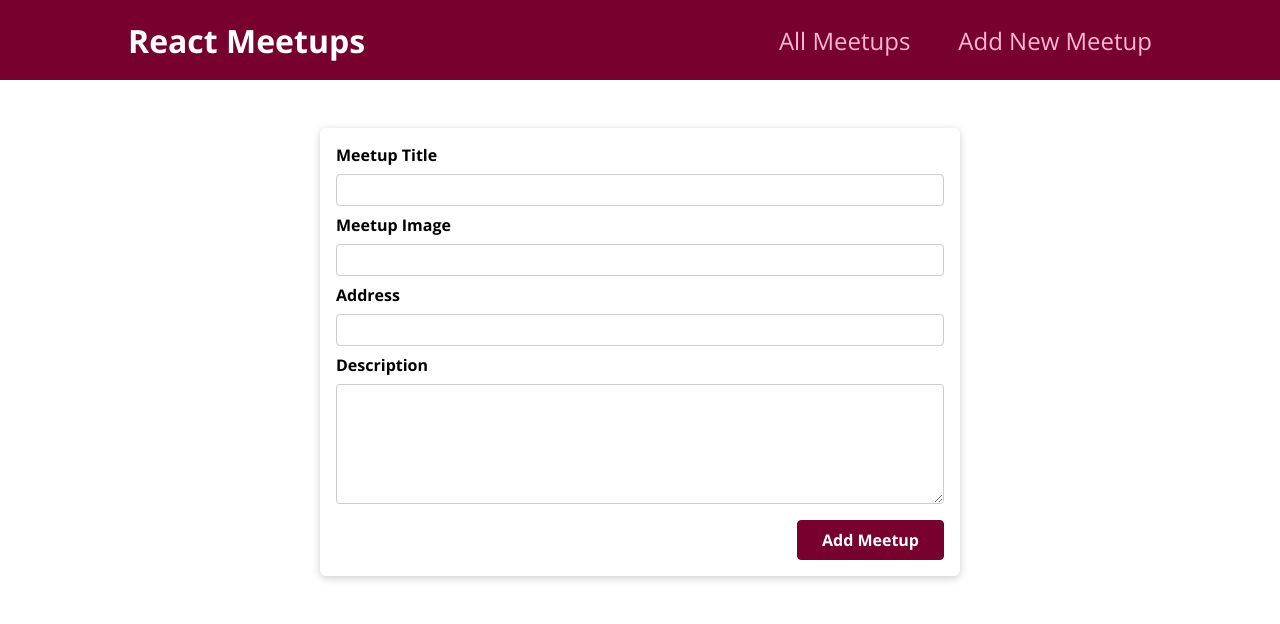
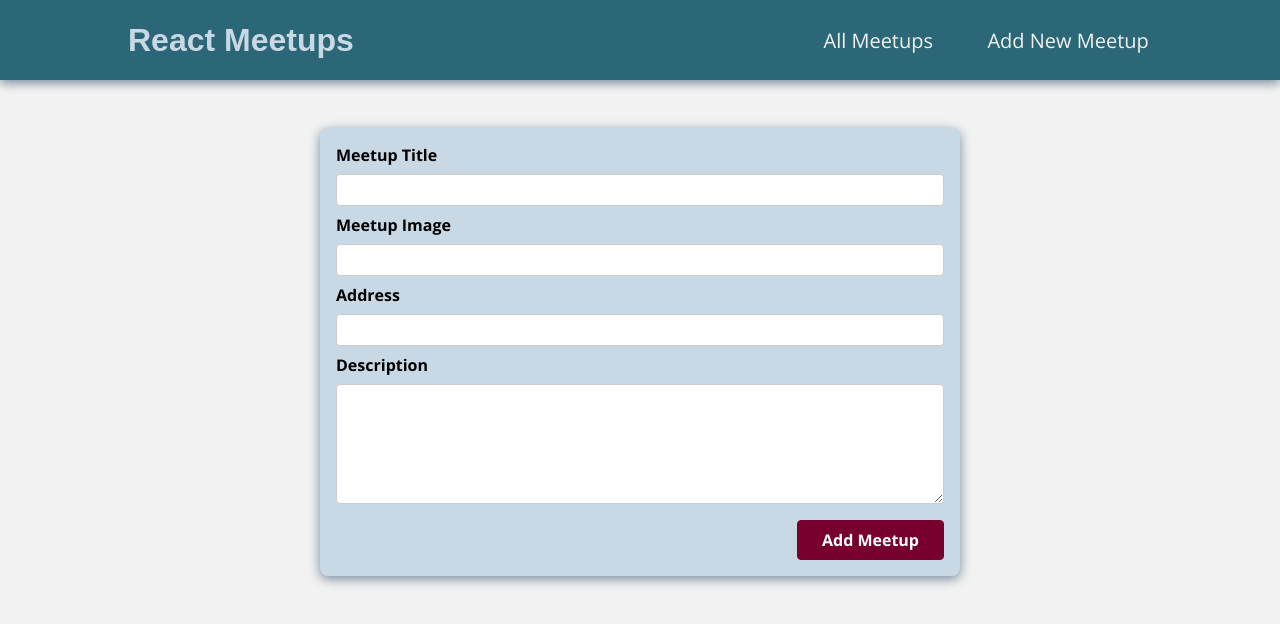
Before and after one commit to devin-L-knight/nextJS-training-site, a Next.js app: page /new-meetup in a window 1280 px wide. Shown: the top 624 px of the page. Built offline with nearby package versions, Linux system fonts and the light colour scheme.

Commit message:
styling / theme adjustments for site consistency.

```diff
--- a/components/layout/MainNavigation.module.css
+++ b/components/layout/MainNavigation.module.css
@@ -1,25 +1,27 @@
 .header {
+  align-items: center;
+  background-color: #2b6777;
+  box-shadow: 0 3px 10px lightslategrey;
+  display: flex;
+  height: 5rem;
+  justify-content: space-between;
+  padding: 0 10%;
   width: 100%;
-  height: 5rem;
-  display: flex;
-  align-items: center;
-  justify-content: space-between;
-  background-color: #77002e;
-  padding: 0 10%;
 }
 
 .logo {
+  color: #c8d8e4;
+  font-family: fantasy;
   font-size: 2rem;
-  color: white;
   font-weight: bold;
 }
 
 .header ul {
+  align-items: baseline;
+  display: flex;
   list-style: none;
   margin: 0;
   padding: 0;
-  display: flex;
-  align-items: baseline;
 }
 
 .header li {
@@ -27,13 +29,17 @@
 }
 
 .header a {
+  color: #f2f2f2;
+  display: inline-block;
+  font-size: 1.25rem;
+  padding: .2rem;
   text-decoration: none;
-  font-size: 1.5rem;
-  color: #fcb8d2;
+  transition: all .3s ease-in-out;
 }
 
 .header a:hover,
 .header a:active,
 .header a.active {
-  color: white;
+  color: #B4C2CD;
+  transform: scale(1.1);
 }
--- a/components/ui/Card.module.css
+++ b/components/ui/Card.module.css
@@ -1,5 +1,11 @@
 .card {
-  background-color: white;
-  border-radius: 6px;
-  box-shadow: 0 2px 8px rgba(0, 0, 0, 0.2);
+  background-color: #c8d8e4;
+  border-radius: .5rem;
+  transition: all .4s ease-in-out;
+  box-shadow: 0 3px 12px lightslategrey;
+  margin-bottom: 1.5rem;
 }
+
+.card:hover {
+  transform: scale(1.025);
+}
--- a/styles/globals.css
+++ b/styles/globals.css
@@ -5,6 +5,7 @@
 }
 
 body {
+  background-color: #f2f2f2;
   font-family: 'Open Sans', 'Lato', sans-serif;
   margin: 0;
 }
```
Also changed, not shown: components/meetups/MeetupItem.module.css (+7 -4 lines).
